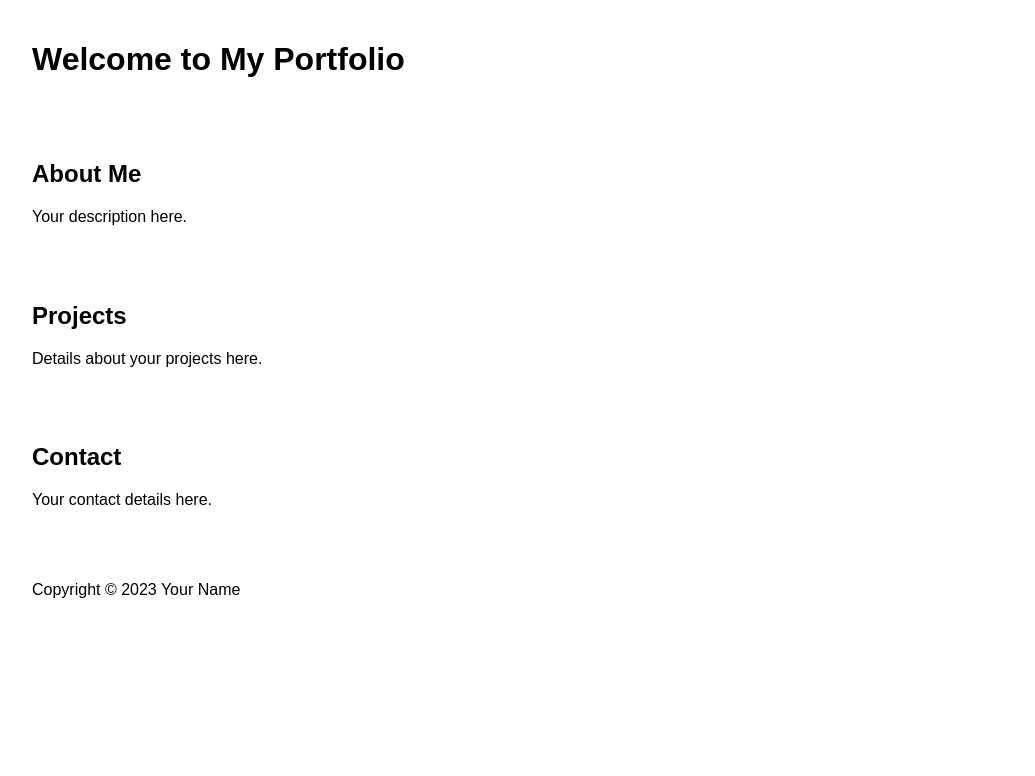
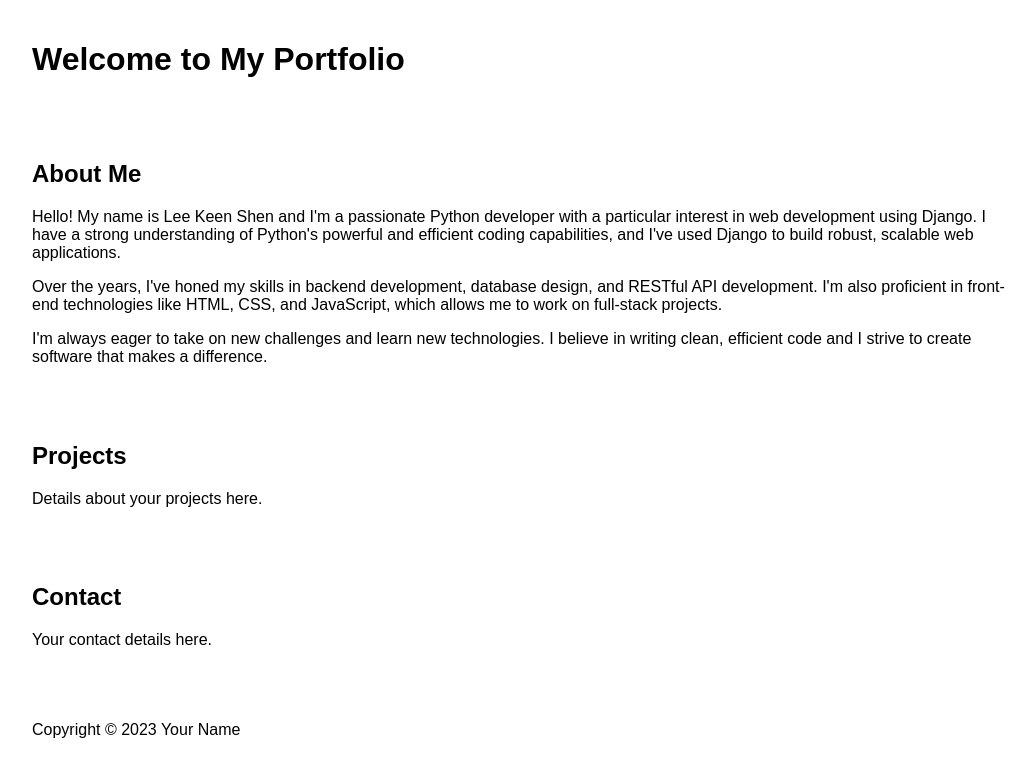
Before and after one commit to lawrencelee0205/lawrencelee0205, a plain HTML site: page index.html in a window 1280 px wide. Shown: the whole page, without its empty margins (116-1151 px from the left). Drawn offline with Linux system fonts and the light colour scheme.

Commit message:
Add detailed about me description.

```diff
--- a/index.html
+++ b/index.html
@@ -13,8 +13,17 @@
     <main>
         <section>
             <h2>About Me</h2>
-            <p>Your description here.</p>
+            <p>
+                Hello! My name is Lee Keen Shen and I'm a passionate Python developer with a particular interest in web development using Django. I have a strong understanding of Python's powerful and efficient coding capabilities, and I've used Django to build robust, scalable web applications.
+            </p>
+            <p>
+                Over the years, I've honed my skills in backend development, database design, and RESTful API development. I'm also proficient in front-end technologies like HTML, CSS, and JavaScript, which allows me to work on full-stack projects.
+            </p>
+            <p>
+                I'm always eager to take on new challenges and learn new technologies. I believe in writing clean, efficient code and I strive to create software that makes a difference.
+            </p>
         </section>
+
         <section>
             <h2>Projects</h2>
             <p>Details about your projects here.</p>
```
